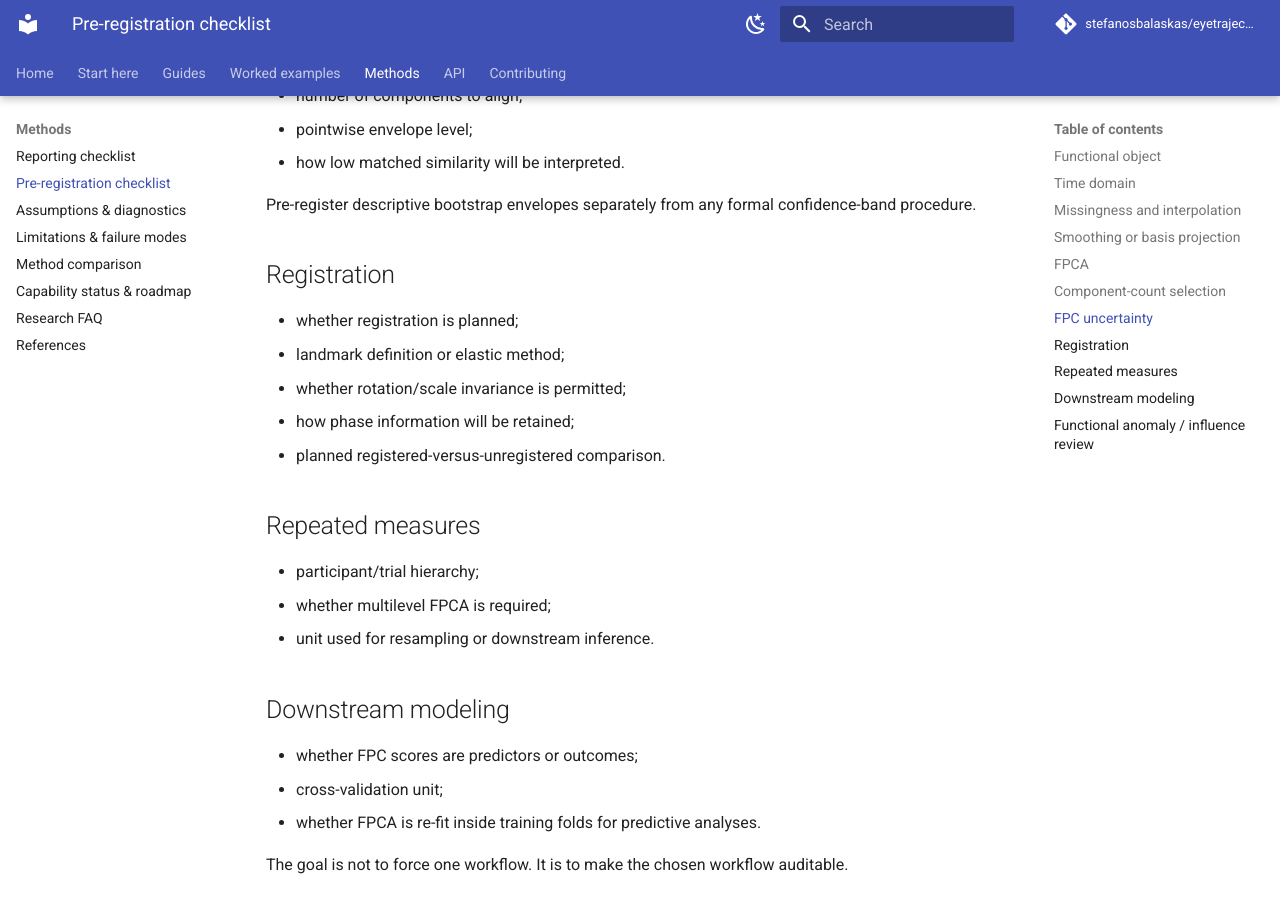
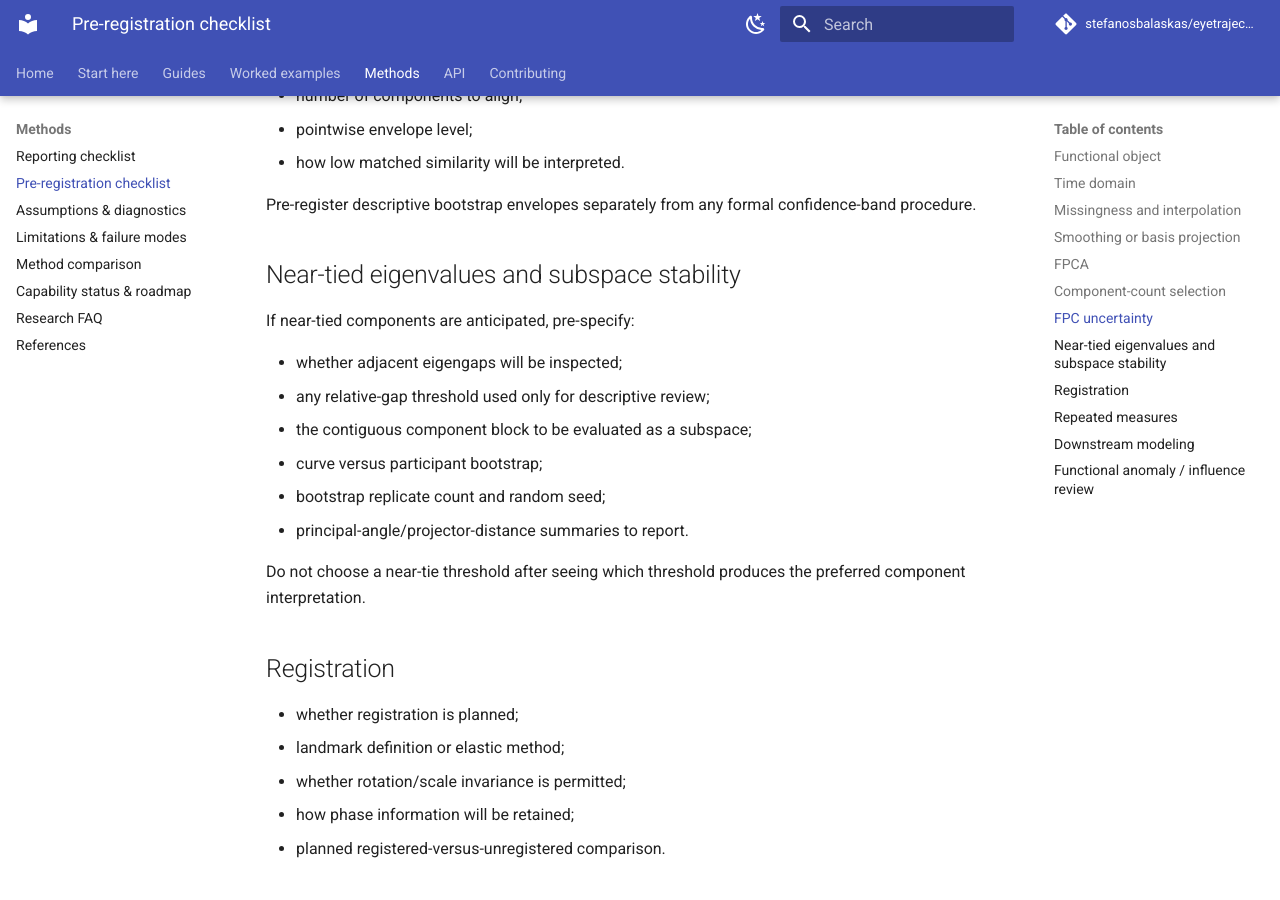
Before and after one commit to stefanosbalaskas/eyetrajectoriespy, an MkDocs documentation site: the page built from docs/methods/preregistration.md, in a window 1280 px wide and 900 px high, scrolled down 2159 px. Built offline with MkDocs 1.6.1 and Material for MkDocs 9.7.7, drawn with Linux system fonts in a browser that asks for light colours; comment, search, counter and statistics services are not loaded.

Commit message:
Add eigenspace stability preregistration guidance

```diff
--- a/docs/methods/preregistration.md
+++ b/docs/methods/preregistration.md
@@ -68,6 +68,19 @@ If component-shape resampling will be used, specify:
 
 Pre-register descriptive bootstrap envelopes separately from any formal confidence-band procedure.
 
+## Near-tied eigenvalues and subspace stability
+
+If near-tied components are anticipated, pre-specify:
+
+- whether adjacent eigengaps will be inspected;
+- any relative-gap threshold used only for descriptive review;
+- the contiguous component block to be evaluated as a subspace;
+- curve versus participant bootstrap;
+- bootstrap replicate count and random seed;
+- principal-angle/projector-distance summaries to report.
+
+Do not choose a near-tie threshold after seeing which threshold produces the preferred component interpretation.
+
 ## Registration
 
 - whether registration is planned;
```
